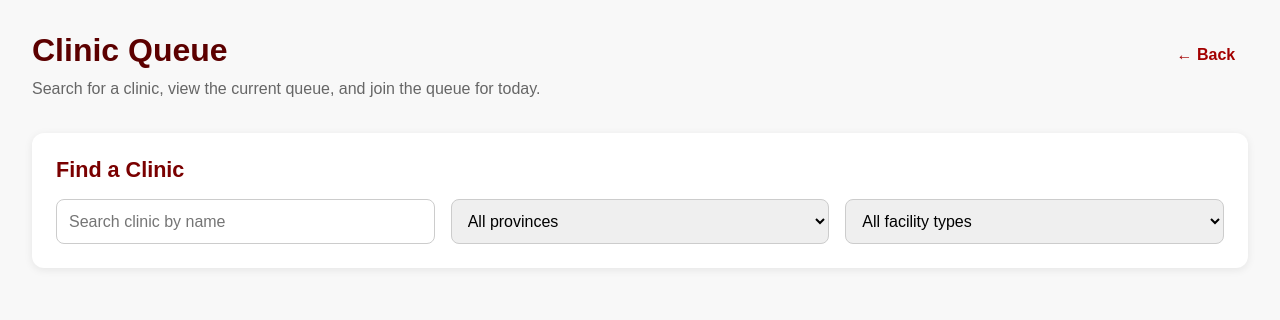
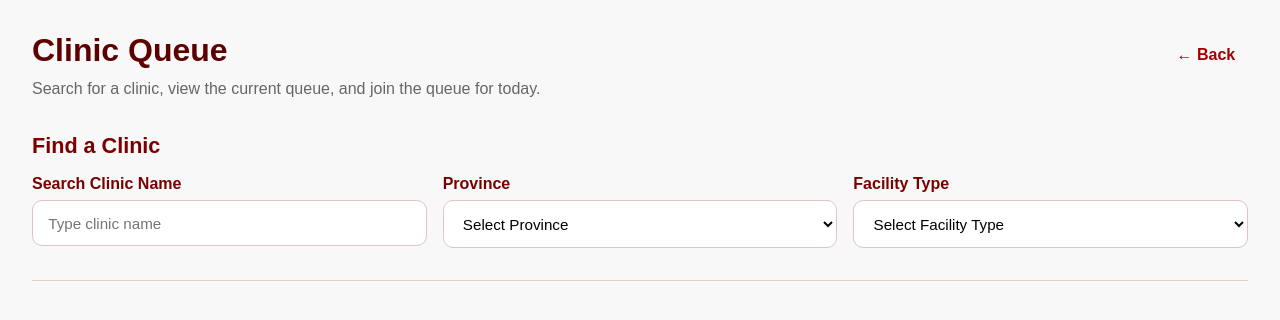
Before and after one commit to BigOh-no/Qure, a React (Create React App) app in the folder qure/: page /patient/queue in a window 1280 px wide. Shown: the top 320 px of the page. Built offline with nearby package versions, Linux system fonts and the light colour scheme.

Commit message:
bugs with search cards in queue

```diff
--- a/qure/src/pages/QueuePage.js
+++ b/qure/src/pages/QueuePage.js
@@ -1,6 +1,7 @@
-import { useEffect, useRef, useState } from "react";
+import React, { useEffect, useRef, useState } from "react";
 import { useNavigate } from "react-router-dom";
-import { supabaseClient } from "../lib/supabaseClient";
+import { searchClinics } from "../pages/clinicService";
+import ClinicMap from "../pages/ClinicMap.js";
 import {
   QUEUE_OPEN_TIME,
   QUEUE_CLOSE_TIME,
@@ -13,20 +14,20 @@ import {
   joinQueue,
   leaveQueue,
 } from "../pages/queueService";
+import "../styles/Appointment.css";
 import "../styles/Queue.css";
 
 function QueuePage() {
   const navigate = useNavigate();
   const queueSectionRef = useRef(null);
 
-  const [clinicSearch, setClinicSearch] = useState("");
-  const [province, setProvince] = useState("");
+  const [searchTerm, setSearchTerm] = useState("");
+  const [admin1, setAdmin1] = useState("");
   const [facilityType, setFacilityType] = useState("");
 
-  const [clinicResults, setClinicResults] = useState([]);
-  const [hasSearched, setHasSearched] = useState(false);
+  const [clinics, setClinics] = useState([]);
+  const [selectedClinic, setSelectedClinic] = useState(null);
 
-  const [selectedClinic, setSelectedClinic] = useState(null);
   const [queueEntries, setQueueEntries] = useState([]);
   const [myQueueEntry, setMyQueueEntry] = useState(null);
   const [myActiveQueueStatus, setMyActiveQueueStatus] = useState(null);
@@ -34,6 +35,8 @@ function QueuePage() {
   const [loadingClinics, setLoadingClinics] = useState(false);
   const [loadingQueue, setLoadingQueue] = useState(false);
   const [actionLoading, setActionLoading] = useState(false);
+
+  const [errorMessage, setErrorMessage] = useState("");
   const [message, setMessage] = useState("");
 
   const [showQueueBlockedPopup, setShowQueueBlockedPopup] = useState(false);
@@ -41,23 +44,26 @@ function QueuePage() {
 
   const queueOpen = isQueueOpenNow();
 
-  const provinceOptions = [
+  const hasSearchParams =
+    searchTerm.trim() !== "" || admin1 !== "" || facilityType !== "";
+
+  const provinces = [
     "Eastern Cape",
     "Free State",
     "Gauteng",
     "KwaZulu-Natal",
     "Limpopo",
     "Mpumalanga",
+    "North West",
     "Northern Cape",
-    "North West",
     "Western Cape",
   ];
 
-  const facilityTypeOptions = [
+  const facilityTypes = [
     "District Hospital",
     "Clinic",
     "Satellite Clinic",
-    "Community health centre",
+    "Community Health Centre",
     "Regional Hospital",
     "Provincial Tertiary Hospital",
     "National Central Hospital",
@@ -69,18 +75,16 @@ function QueuePage() {
     return activeStatus;
   }
 
-  async function searchClinics() {
-    const hasSearchParams =
-      clinicSearch.trim() !== "" || province !== "" || facilityType !== "";
+  useEffect(() => {
+    const runSearch = async () => {
+      setErrorMessage("");
+      setMessage("");
 
-    setHasSearched(hasSearchParams);
+      if (!searchTerm.trim() && !admin1 && !facilityType) {
+        setClinics([]);
         setSelectedClinic(null);
         setQueueEntries([]);
         setMyQueueEntry(null);
-    setMessage("");
-
-    if (!hasSearchParams) {
-      setClinicResults([]);
         setMyActiveQueueStatus(null);
         return;
       }
@@ -90,36 +94,33 @@ function QueuePage() {
       try {
         await refreshMyActiveQueueStatus();
 
-      let query = supabaseClient.from("clinics").select("*").limit(50);
+        const results = await searchClinics({
+          searchTerm,
+          admin1,
+          facilityType,
+        });
 
-      if (clinicSearch.trim() !== "") {
-        query = query.ilike("facility_name", `${clinicSearch.trim()}%`);
-      }
-
-      if (province !== "") {
-        query = query.eq("province", province);
-      }
-
-      if (facilityType !== "") {
-        query = query.eq("facility_type", facilityType);
-      }
-
-      const { data, error } = await query;
-
-      if (error) throw error;
-
-      setClinicResults(data || []);
+        setClinics(results);
       } catch (error) {
-      setMessage(error.message || "Failed to search clinics.");
+        console.error(error);
+        setErrorMessage("Failed to search clinics.");
       } finally {
         setLoadingClinics(false);
       }
-  }
+    };
+
+    const delaySearch = setTimeout(() => {
+      runSearch();
+    }, 400);
+
+    return () => clearTimeout(delaySearch);
+  }, [searchTerm, admin1, facilityType]);
 
   async function loadQueue(clinic) {
     setSelectedClinic(clinic);
     setLoadingQueue(true);
     setMessage("");
+    setErrorMessage("");
 
     try {
       const [queueData, myEntry, activeStatus] = await Promise.all([
@@ -134,11 +135,12 @@ function QueuePage() {
 
       setTimeout(() => {
   queueSectionRef.current?.scrollIntoView({
-          behavior: "instant",
+    behavior: "smooth",
     block: "start",
   });
-      }, 50);
+}, 4000);
     } catch (error) {
+      console.error(error);
       setMessage(error.message || "Failed to load queue.");
     } finally {
       setLoadingQueue(false);
@@ -150,6 +152,7 @@ function QueuePage() {
 
     setActionLoading(true);
     setMessage("");
+    setErrorMessage("");
 
     try {
       const activeStatus = await refreshMyActiveQueueStatus();
@@ -163,6 +166,8 @@ function QueuePage() {
       await loadQueue(selectedClinic);
       setShowQueueJoinedPopup(true);
     } catch (error) {
+      console.error(error);
+
       if (error.message === "ALREADY_IN_QUEUE") {
         const activeStatus = await refreshMyActiveQueueStatus();
 
@@ -182,6 +187,7 @@ function QueuePage() {
 
     setActionLoading(true);
     setMessage("");
+    setErrorMessage("");
 
     try {
       await leaveQueue(myQueueEntry.id);
@@ -189,6 +195,7 @@ function QueuePage() {
       await refreshMyActiveQueueStatus();
       setMessage("You have left the queue.");
     } catch (error) {
+      console.error(error);
       setMessage(error.message || "Failed to leave queue.");
     } finally {
       setActionLoading(false);
@@ -199,28 +206,6 @@ function QueuePage() {
     setShowQueueJoinedPopup(false);
     navigate("/patient");
   }
-
-  useEffect(() => {
-    const hasSearchParams =
-      clinicSearch.trim() !== "" || province !== "" || facilityType !== "";
-
-    if (!hasSearchParams) {
-      setHasSearched(false);
-      setClinicResults([]);
-      setSelectedClinic(null);
-      setQueueEntries([]);
-      setMyQueueEntry(null);
-      setMyActiveQueueStatus(null);
-      setMessage("");
-      return;
-    }
-
-    const delaySearch = setTimeout(() => {
-      searchClinics();
-    }, 400);
-
-    return () => clearTimeout(delaySearch);
-  }, [clinicSearch, province, facilityType]);
 
   const myPosition = myQueueEntry
     ? queueEntries.findIndex((entry) => entry.id === myQueueEntry.id) + 1
@@ -238,10 +223,10 @@ function QueuePage() {
   const blockedEstimatedWait = myActiveQueueStatus?.estimatedWait ?? 0;
 
   return (
-    <main className="queue-page">
-      <header className="queue-header">
+    <main className="book-appointment-page">
+      <header className="booking-header">
         <section className="header-top">
-          <h1 className="queue-title">Clinic Queue</h1>
+          <h1 className="booking-title">Clinic Queue</h1>
 
           <button
             className="back-btn"
@@ -252,119 +237,177 @@ function QueuePage() {
           </button>
         </section>
 
-        <p className="queue-subtitle">
+        <p className="booking-subtitle">
           Search for a clinic, view the current queue, and join the queue for
           today.
         </p>
       </header>
 
-      <section className="queue-search-section">
-        <h2 className="section-title">Find a Clinic</h2>
+      <section
+        className="search-section"
+        aria-labelledby="search-filters-heading"
+      >
+        <h2 id="search-filters-heading" className="section-title">
+          Find a Clinic
+        </h2>
 
-        <div className="queue-search-grid">
+        <form
+          className="search-form"
+          onSubmit={(event) => event.preventDefault()}
+        >
+          <section className="form-field">
+            <label htmlFor="clinic-search">Search Clinic Name</label>
             <input
-            className="queue-input"
+              id="clinic-search"
               type="text"
-            placeholder="Search clinic by name"
-            value={clinicSearch}
-            onChange={(event) => setClinicSearch(event.target.value)}
+              value={searchTerm}
+              onChange={(event) => setSearchTerm(event.target.value)}
+              placeholder="Type clinic name"
             />
+          </section>
 
+          <section className="form-field">
+            <label htmlFor="province-select">Province</label>
             <select
-            className="queue-input"
-            value={province}
-            onChange={(event) => setProvince(event.target.value)}
+              id="province-select"
+              value={admin1}
+              onChange={(event) => setAdmin1(event.target.value)}
             >
-            <option value="">All provinces</option>
-            {provinceOptions.map((item) => (
-              <option key={item} value={item}>
-                {item}
+              <option value="">Select Province</option>
+              {provinces.map((province) => (
+                <option key={province} value={province}>
+                  {province}
                 </option>
               ))}
             </select>
+          </section>
 
+          <section className="form-field">
+            <label htmlFor="facility-type-select">Facility Type</label>
             <select
-            className="queue-input"
+              id="facility-type-select"
               value={facilityType}
               onChange={(event) => setFacilityType(event.target.value)}
             >
-            <option value="">All facility types</option>
-            {facilityTypeOptions.map((item) => (
-              <option key={item} value={item}>
-                {item}
+              <option value="">Select Facility Type</option>
+              {facilityTypes.map((type) => (
+                <option key={type} value={type}>
+                  {type}
                 </option>
               ))}
             </select>
-        </div>
           </section>
+        </form>
+      </section>
+
+      <hr className="section-divider" />
 
       {message && <p className="queue-message">{message}</p>}
 
-      {hasSearched && (
-        <section className="queue-results-section">
-          <h2 className="section-title">Search Results</h2>
+      {hasSearchParams && (
+        <section className="results-section" aria-labelledby="results-heading">
+          <h2 id="results-heading" className="section-title">
+            Search Results
+          </h2>
 
-          {loadingClinics ? (
-            <p>Loading clinics...</p>
-          ) : clinicResults.length === 0 ? (
-            <p>No clinics found.</p>
+          {loadingClinics && (
+            <p className="status-message">Searching clinics...</p>
+          )}
+
+          {errorMessage && <p className="error-message">{errorMessage}</p>}
+
+          <section className="results-layout">
+            <section
+              className="results-list-panel"
+              aria-label="Clinic search results"
+            >
+              <section className="results-list">
+                {clinics.length === 0 ? (
+                  <p className="empty-state">No clinics found.</p>
                 ) : (
-            <div className="queue-results-list">
-              {clinicResults.map((clinic) => (
-                <article
-                  key={clinic.id}
-                  className={`clinic-result-card ${
-                    selectedClinic?.id === clinic.id
-                      ? "clinic-result-card-selected"
-                      : ""
-                  }`}
+                  clinics.map((clinic) => (
+                    <article className="clinic-card" key={clinic.id}>
+                      <p>
+                        <strong>Name:</strong> {clinic.facility_name}
+                      </p>
+
+                      <p>
+                        <strong>Province:</strong> {clinic.admin1 || "N/A"}
+                      </p>
+
+                      <p>
+                        <strong>Type:</strong>{" "}
+                        {clinic.facility_type || "N/A"}
+                      </p>
+
+                      <button
+                        className="primary-btn"
+                        type="button"
                         onClick={() => loadQueue(clinic)}
                       >
-                  <h3>{clinic.facility_name}</h3>
-                  <p>
-                    <strong>Province:</strong> {clinic.province || "N/A"}
+                        Select Clinic
+                      </button>
+                    </article>
+                  ))
+                )}
+              </section>
+            </section>
+
+            <section className="map-section" aria-labelledby="map-heading">
+              <h3 id="map-heading" className="subsection-title">
+                Clinic Map
+              </h3>
+
+              <section className="map-wrapper">
+                {clinics.length === 0 ? (
+                  <p className="empty-state">
+                    Map will appear once clinics are found.
                   </p>
-                  <p>
-                    <strong>Facility Type:</strong>{" "}
-                    {clinic.facility_type || "N/A"}
-                  </p>
-                  <p>
-                    <strong>District:</strong> {clinic.district || "N/A"}
-                  </p>
-                </article>
-              ))}
-            </div>
+                ) : (
+                  <ClinicMap clinics={clinics} selectedClinic={selectedClinic} />
                 )}
+              </section>
+            </section>
+          </section>
         </section>
       )}
 
       {selectedClinic && (
-        <section className="selected-queue-section" ref={queueSectionRef}>
-          <h2 className="section-title">{selectedClinic.facility_name} Queue</h2>
+        <section
+          className="selected-queue-section"
+          ref={queueSectionRef}
+          aria-labelledby="selected-queue-heading"
+        >
+          <h2 id="selected-queue-heading" className="section-title">
+            {selectedClinic.facility_name} Queue
+          </h2>
 
-          <div className="queue-info-card">
+          <section className="queue-info-card">
             <p>
               <strong>Queue hours:</strong> {QUEUE_OPEN_TIME} -{" "}
               {QUEUE_CLOSE_TIME}
             </p>
+
             <p>
               <strong>Status:</strong>{" "}
               {queueOpen ? "Open for joining" : "Closed for joining"}
             </p>
+
             <p>
               <strong>Average consultation time:</strong>{" "}
               {AVERAGE_CONSULTATION_MINUTES} minutes
             </p>
+
             <p>
               <strong>Current queue length:</strong> {queueEntries.length}
             </p>
-          </div>
+          </section>
 
           {loadingQueue ? (
             <p>Loading queue...</p>
           ) : (
             <>
-              <div className="visual-queue">
+              <section className="visual-queue">
                 {queueEntries.length === 0 && !myQueueEntry ? (
                   <p className="empty-queue-message">
                     No patients are currently waiting. You would be first.
@@ -374,44 +417,48 @@ function QueuePage() {
                     const isMe = myQueueEntry?.id === entry.id;
 
                     return (
-                      <div
+                      <article
                         key={entry.id}
                         className={`queue-person-card ${
                           isMe ? "queue-person-you" : ""
                         }`}
                       >
-                        <div className="queue-position-number">{index + 1}</div>
+                        <section className="queue-position-number">
+                          {index + 1}
+                        </section>
 
-                        <div>
+                        <section>
                           <p className="queue-person-label">
                             {isMe ? "You" : `Patient ${index + 1}`}
                           </p>
+
                           <p className="queue-person-status">{entry.status}</p>
-                        </div>
-                      </div>
+                        </section>
+                      </article>
                     );
                   })
                 )}
 
                 {!myQueueEntry && (
-                  <div className="queue-person-card queue-person-preview">
-                    <div className="queue-position-number">
+                  <article className="queue-person-card queue-person-preview">
+                    <section className="queue-position-number">
                       {previewPosition}
-                    </div>
+                    </section>
 
-                    <div>
+                    <section>
                       <p className="queue-person-label">You would join here</p>
                       <p className="queue-person-status">Preview</p>
-                    </div>
-                  </div>
+                    </section>
+                  </article>
                 )}
-              </div>
+              </section>
 
               {!myQueueEntry ? (
-                <div className="queue-action-card">
+                <section className="queue-action-card">
                   <p>
                     <strong>Your position would be:</strong> {previewPosition}
                   </p>
+
                   <p>
                     <strong>Estimated wait time:</strong> {previewWaitTime}{" "}
                     minutes
@@ -419,6 +466,7 @@ function QueuePage() {
 
                   <button
                     className="queue-button"
+                    type="button"
                     onClick={handleJoinQueue}
                     disabled={!queueOpen || actionLoading}
                   >
@@ -431,28 +479,31 @@ function QueuePage() {
                       08:00 to 17:00.
                     </p>
                   )}
-                </div>
+                </section>
               ) : (
-                <div className="queue-action-card">
+                <section className="queue-action-card">
                   <p>
                     <strong>Your current position:</strong> {myPosition}
                   </p>
+
                   <p>
                     <strong>Your estimated wait time:</strong> {myWaitTime}{" "}
                     minutes
                   </p>
+
                   <p>
                     <strong>Your status:</strong> {myQueueEntry.status}
                   </p>
 
                   <button
                     className="queue-button queue-danger-button"
+                    type="button"
                     onClick={handleLeaveQueue}
                     disabled={actionLoading}
                   >
                     {actionLoading ? "Leaving..." : "Leave Queue"}
                   </button>
-                </div>
+                </section>
               )}
             </>
           )}
@@ -460,8 +511,8 @@ function QueuePage() {
       )}
 
       {showQueueBlockedPopup && (
-        <div className="queue-popup-overlay">
-          <div className="queue-popup-box">
+        <section className="queue-popup-overlay">
+          <article className="queue-popup-box">
             <h2 className="queue-popup-title">Already in a Queue</h2>
 
             <p className="queue-popup-text">
@@ -470,15 +521,16 @@ function QueuePage() {
 
             <p className="queue-popup-clinic-name">{blockedClinicName}</p>
 
-            <div className="queue-popup-details">
+            <section className="queue-popup-details">
               <p>
                 <strong>Your current position:</strong> {blockedQueuePosition}
               </p>
+
               <p>
                 <strong>Estimated wait time:</strong> {blockedEstimatedWait}{" "}
                 minutes
               </p>
-            </div>
+            </section>
 
             <p className="queue-popup-text">
               You can only be in one clinic queue at a time. Please leave your
@@ -487,17 +539,18 @@ function QueuePage() {
 
             <button
               className="queue-button queue-popup-button"
+              type="button"
               onClick={() => setShowQueueBlockedPopup(false)}
             >
               Okay
             </button>
-          </div>
-        </div>
+          </article>
+        </section>
       )}
 
       {showQueueJoinedPopup && (
-        <div className="queue-popup-overlay">
-          <div className="queue-popup-box">
+        <section className="queue-popup-overlay">
+          <article className="queue-popup-box">
             <h2 className="queue-popup-title">Queue Joined Successfully</h2>
 
             <p className="queue-popup-text">
@@ -515,12 +568,13 @@ function QueuePage() {
 
             <button
               className="queue-button queue-popup-button"
+              type="button"
               onClick={handleQueueJoinedPopupClose}
             >
               Go to Dashboard
             </button>
-          </div>
-        </div>
+          </article>
+        </section>
       )}
     </main>
   );
```
Lines whose indentation alone changed are shown as unchanged.
